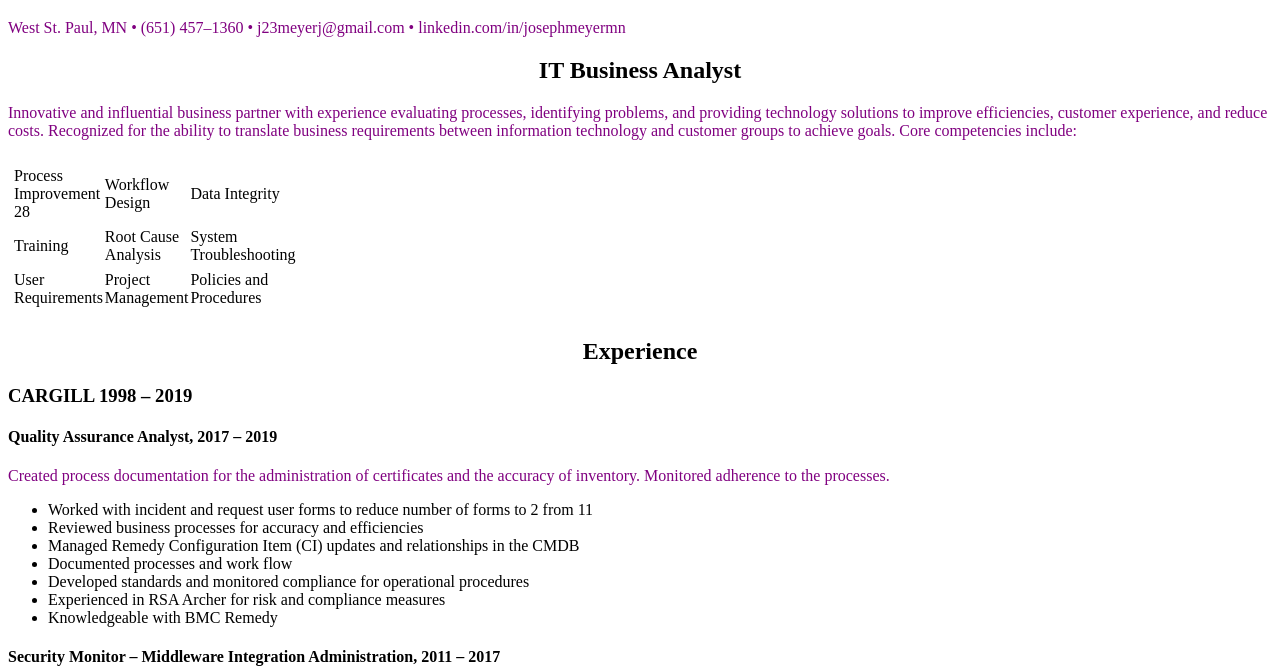
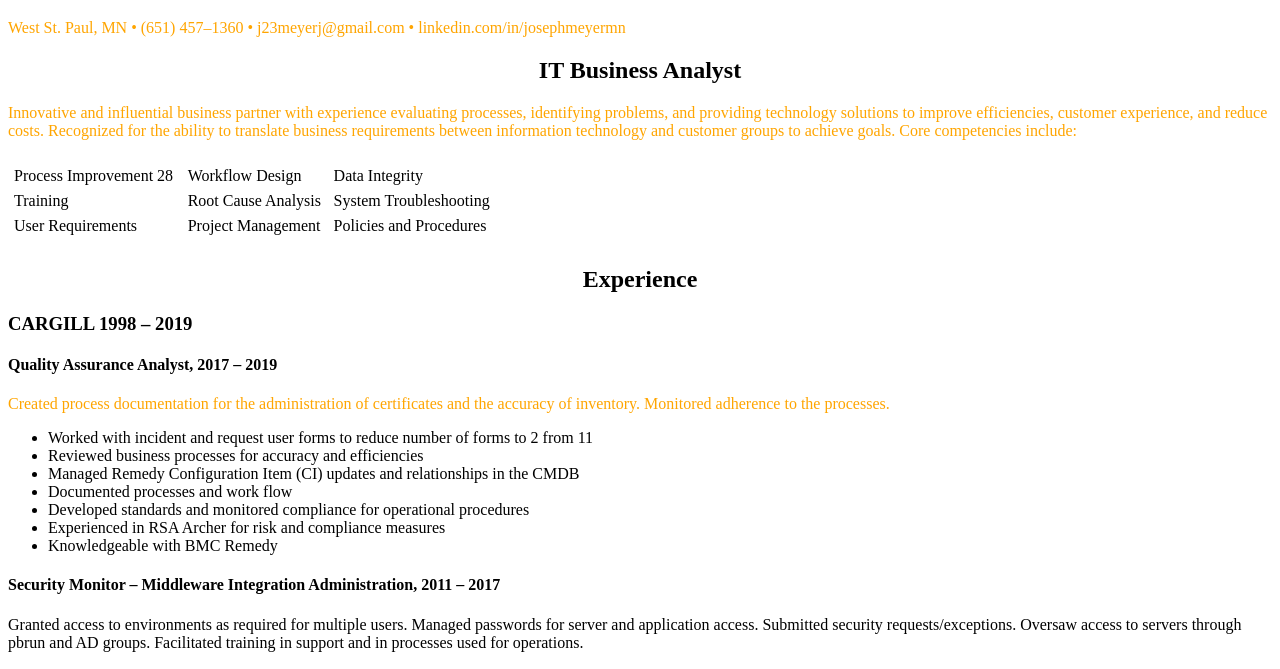
Before and after one commit to meyerj19/meyerj19.github.io, a plain HTML site: page index.html in a window 1280 px wide. Shown: the part 61-730 px from the top of the page. Drawn offline with Linux system fonts and the light colour scheme.

Commit message:
width to 500

```diff
--- a/style.css
+++ b/style.css
@@ -1,5 +1,5 @@
 p {
-  color: purple;
+  color: orange;
 
 }
 
@@ -17,7 +17,7 @@ address {
 
 table {
   table-layout: auto;
-  width: 200px;
+  width: 500px;
   border-spacing: 0 5px;
   padding: 5px;
 
```
